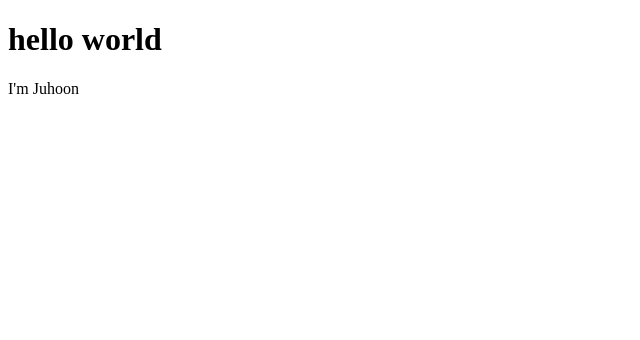
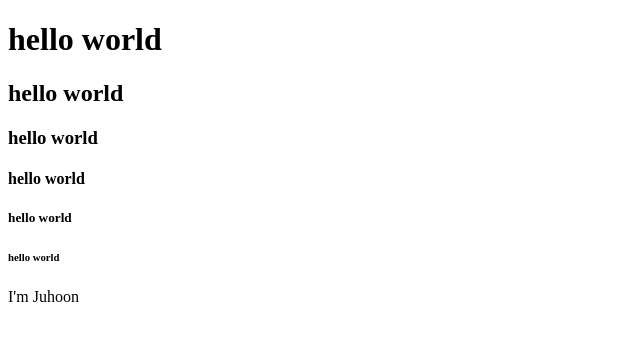
Before and after one commit to galaxy1014/galaxy1014.github.io, a plain HTML site: page index.html in a window 1280 px wide. Shown: the whole page, without its empty margins (0-640 px from the left). Drawn offline with Linux system fonts and the light colour scheme.

Commit message:
Update index.html

```diff
--- a/index.html
+++ b/index.html
@@ -1,7 +1,17 @@
 <!DOCTYPE html>
 <html>
+<head>
+<title> cv </title>
+</head>
+
 <body>
 <h1> hello world </h1>
+<h2> hello world </h2>
+<h3> hello world </h3>
+<h4> hello world </h4>
+<h5> hello world </h5>
+<h6> hello world </h6>
 <p> I'm Juhoon </p>
 </body>
+
 </html>
```
